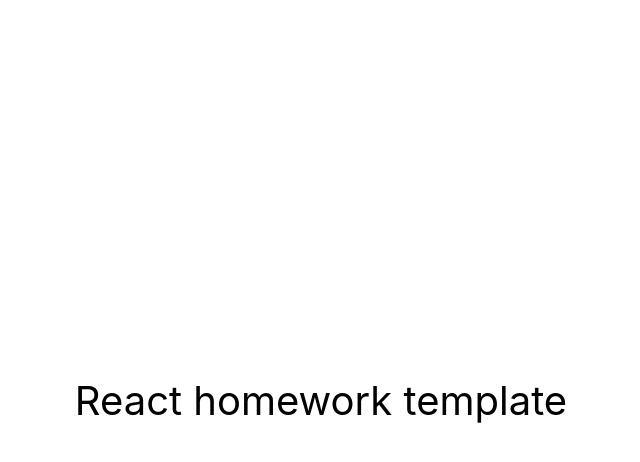
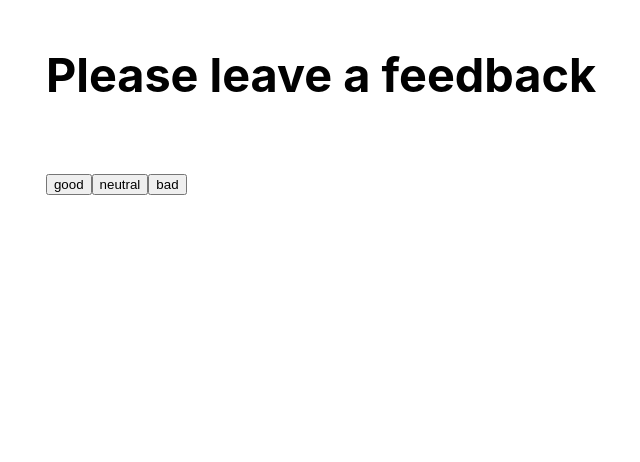
Before and after one commit to jokerav/goit-react-hw-02-feedback, a React (Create React App) app: page / in a window 1280 px wide. Shown: the top 462 px of the page, without its empty margins (319-959 px from the left). Built offline with nearby package versions, Linux system fonts and the light colour scheme.

Commit message:
Начало

```diff
--- a/src/components/App.jsx
+++ b/src/components/App.jsx
@@ -1,16 +1,36 @@
-export const App = () => {
+import { Component } from 'react';
+import Section from './Section/section';
+import FeedbackOptions from './FeedbackOptions/FeedbackOptions';
+export class App extends Component {
+  static defaultProps = {
+    good: 0,
+    neutral: 0,
+    bad: 0,
+  };
+  state = {
+    good: this.props.good,
+    neutral: this.props.neutral,
+    bad: this.props.bad,
+  };
+
+  render() {
     return (
       <div
         style={{
-        height: '100vh',
+          // height: '100vh',
           display: 'flex',
           justifyContent: 'center',
           alignItems: 'center',
           fontSize: 40,
-        color: '#010101'
+          color: '#010101',
         }}
       >
-      React homework template
+        <Section title="Please leave a feedback">
+          <FeedbackOptions
+            options={['good', 'neutral', 'bad']}
+          ></FeedbackOptions>
+        </Section>
       </div>
     );
-};
+  }
+}
--- /dev/null
+++ b/src/components/FeedbackOptions/FeedbackOptions.jsx
@@ -0,0 +1,5 @@
+import React from 'react';
+const FeedbackOptions = ({ options }) =>
+  options.map(option => <button>{option}</button>);
+
+export default FeedbackOptions;
--- /dev/null
+++ b/src/components/Section/section.jsx
@@ -0,0 +1,9 @@
+import React from 'react';
+const Section = ({ title, children }) => (
+  <div>
+    <h3>{title}</h3>
+    {children}
+  </div>
+);
+
+export default Section;
```
Lines whose indentation alone changed are shown as unchanged.
